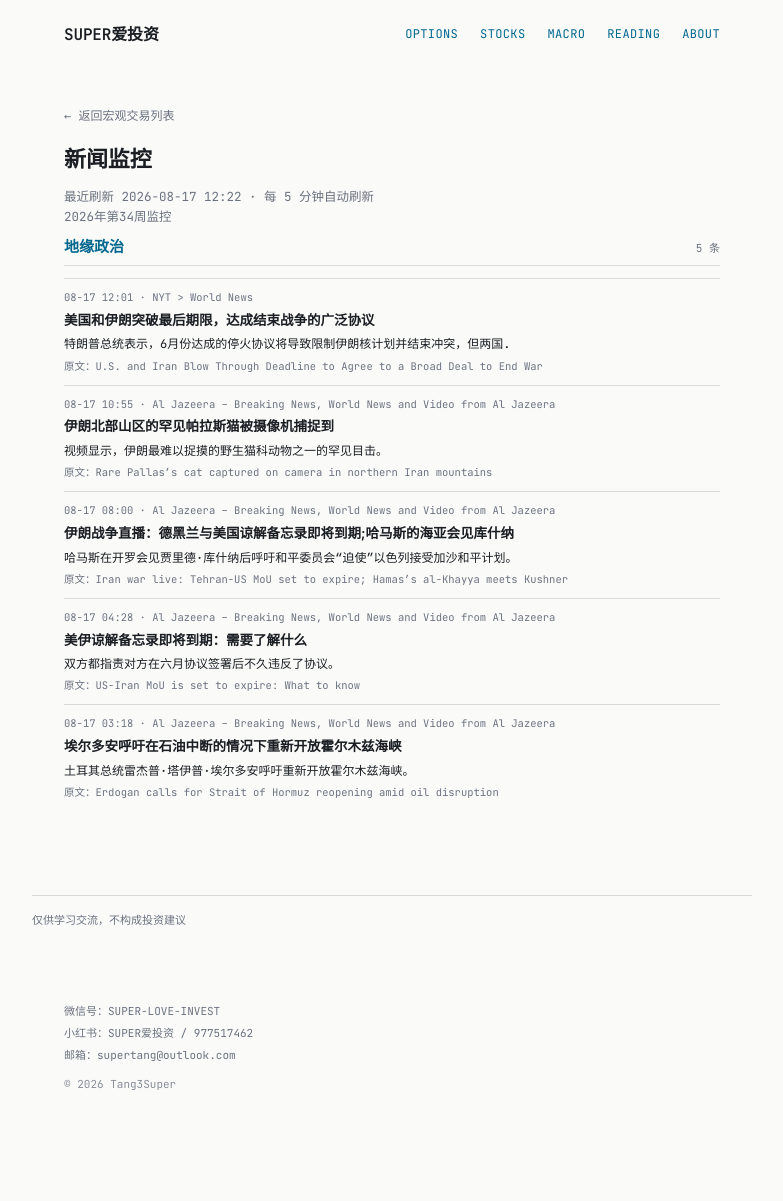
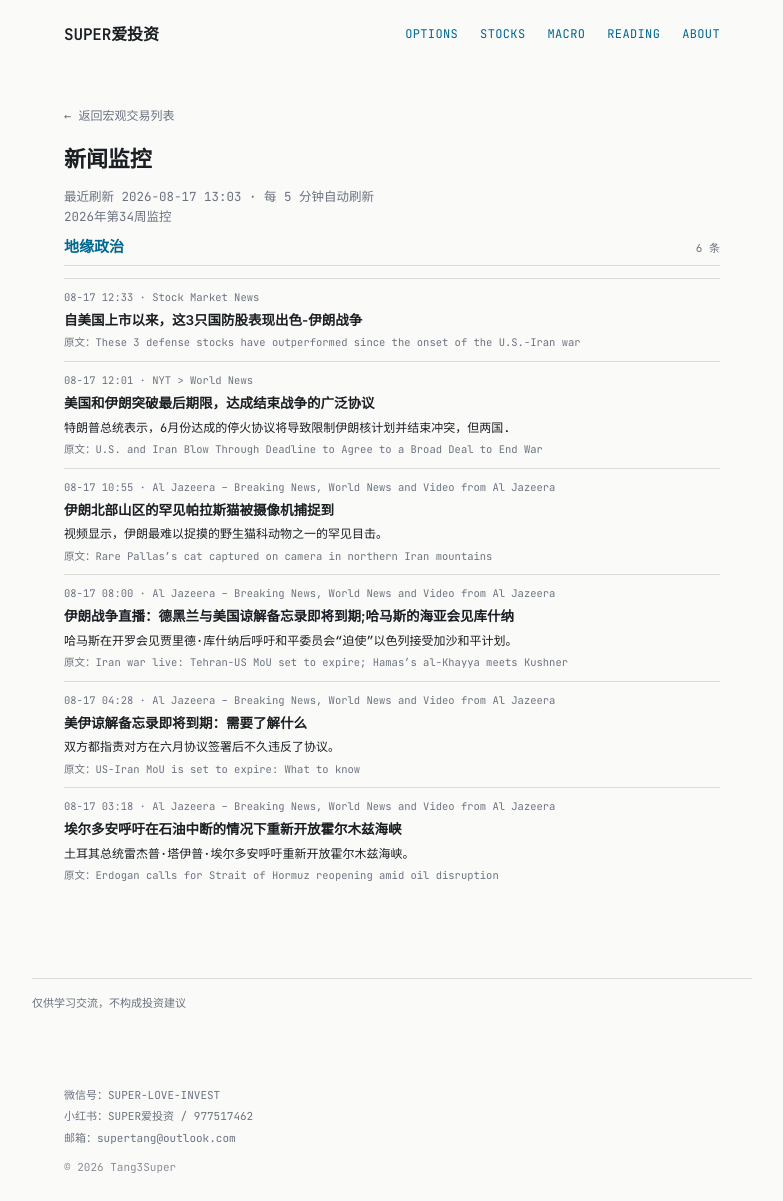
Before and after one commit to tang3super/tang3super.github.io, a Jekyll site: the page built from macro-trade/news-digest.md, in a window 1280 px wide. Shown: the whole page, without its empty margins (248-1031 px from the left). Built offline with Jekyll 4.4.1, drawn with Linux system fonts in a browser that asks for light colours; before the commit the page ends 1118 px from its top, so only the background shows below that.

Commit message:
sync news-digest article

```diff
--- a/macro-trade/news-digest.md
+++ b/macro-trade/news-digest.md
@@ -5,11 +5,17 @@ title: 新闻监控
 date: '2026-08-17'
 summary: 2026年第34周监控
 week_label: 2026年第34周监控
-last_updated: 2026-08-17 12:22
+last_updated: 2026-08-17 13:03
 refresh_note: 每 5 分钟自动刷新
 topics:
 - name: 地缘政治
   items:
+  - title: These 3 defense stocks have outperformed since the onset of the U.S.-Iran war
+    summary: ''
+    link: https://www.investing.com/news/stock-market-news/these-3-defense-stocks-have-outperformed-since-the-onset-of-the-usiran-war-93CH-4862121
+    source: Stock Market News
+    time: 08-17 12:33
+    title_zh: 自美国上市以来，这3只国防股表现出色-伊朗战争
   - title: U.S. and Iran Blow Through Deadline to Agree to a Broad Deal to End War
     summary: President Trump said a cease-fire agreed in June would lead to limits on Iran’s nuclear program and finish the conflict, but the countries a…
     link: https://www.nytimes.com/2026/08/17/world/middleeast/iran-mou-deadline.html
```
